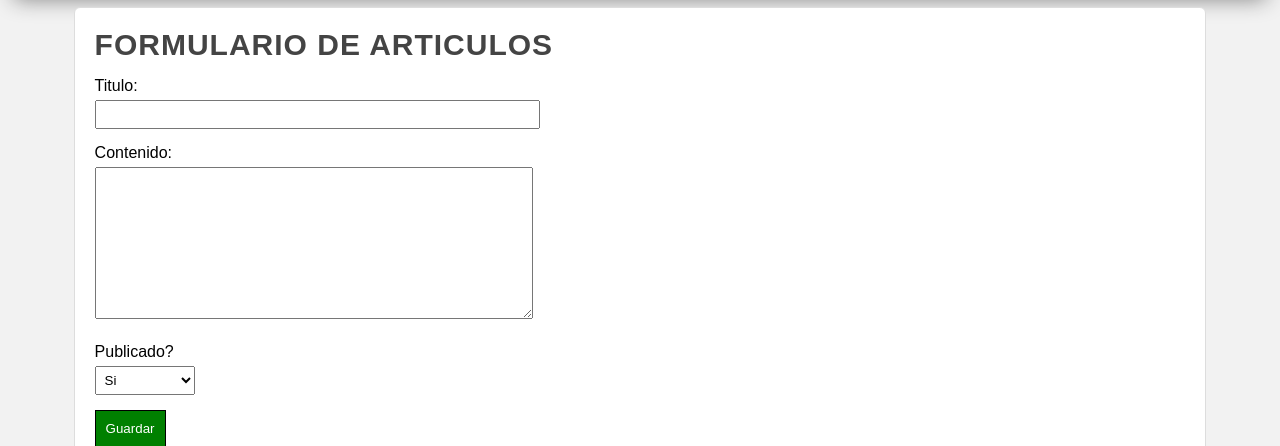
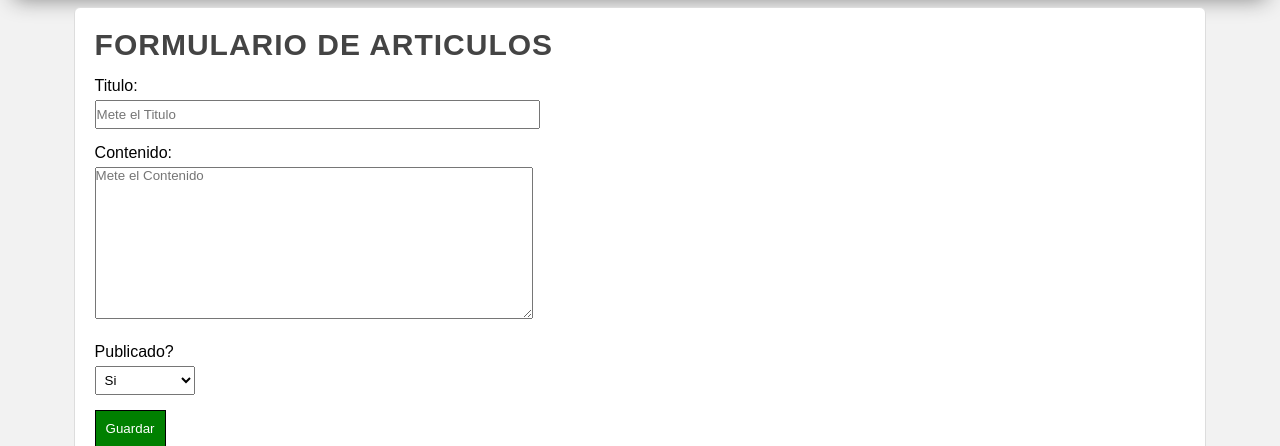
Before and after one commit to jcmedinanix/Python-course, a Django app: page /create-full-article/ in a window 1280 px wide. Shown: the part 205-651 px from the top of the page. Run offline with Django 4.2, Linux system fonts and the light colour scheme.

Commit message:
actualizacion25-10

```diff
--- a/AprendiendoDjango/miapp/forms.py
+++ b/AprendiendoDjango/miapp/forms.py
@@ -1,20 +1,40 @@
-from email import contentmanager
-from random import choices
+#from random import choices
 from django import forms
+from django.core import validators
 
 class FormArticle(forms.Form):
 
     title=forms.CharField(
         label="Titulo",
-        max_length=40,
-        required=False
+        max_length=20,
+        required=True,
+        widget=forms.TextInput(
+            attrs={
+                'placeholder':'Mete el Titulo',
+                'class':'titulo_form_article'
+            }
+        ),
+        validators=[
+            validators.MinLengthValidator(4,'El Titulo es demasiado Corto'),
+            validators.RegexValidator('^[A-Za-z0-9]*$','El titulo Contiene caracteres extraños','invalid_title')
+        ]
 
     )
 
     content=forms.CharField(
         label="Contenido",
-        widget=forms.Textarea
+        widget=forms.Textarea(
+            attrs={
+                'placeholder':'Mete el Contenido1',
+                'class':'content_form_article'
+            }
+        )
     )
+
+    content.widget.attrs.update({
+         'placeholder':'Mete el Contenido',
+                'class':'content_form_article'
+    })
 
     public_options = [
         (1,'Si'),
--- a/AprendiendoDjango/miapp/static/css/styles.css
+++ b/AprendiendoDjango/miapp/static/css/styles.css
@@ -187,3 +187,8 @@ footer{
     margin: 0 auto;
     box-shadow: 0px 0px 20px gray;
 }
+
+.rojo{
+    color: red;
+    box-shadow: 0px 0px 4px black;
+}
--- a/AprendiendoDjango/miapp/templates/create_full_article.html
+++ b/AprendiendoDjango/miapp/templates/create_full_article.html
@@ -5,6 +5,12 @@ Formulario de Articulos
 {% block content %}
 
 <h1 class="title">FORMULARIO DE ARTICULOS</h1>
+{% if form.errors %}
+    <strong class="rojo">
+        Hay errores en el Formulario
+    </strong>
+
+{% endif %}
 <form action="" method="post">
     {% csrf_token %}
 
```
Also changed, not shown: AprendiendoDjango/miapp/views.py (line endings or trailing spaces).
